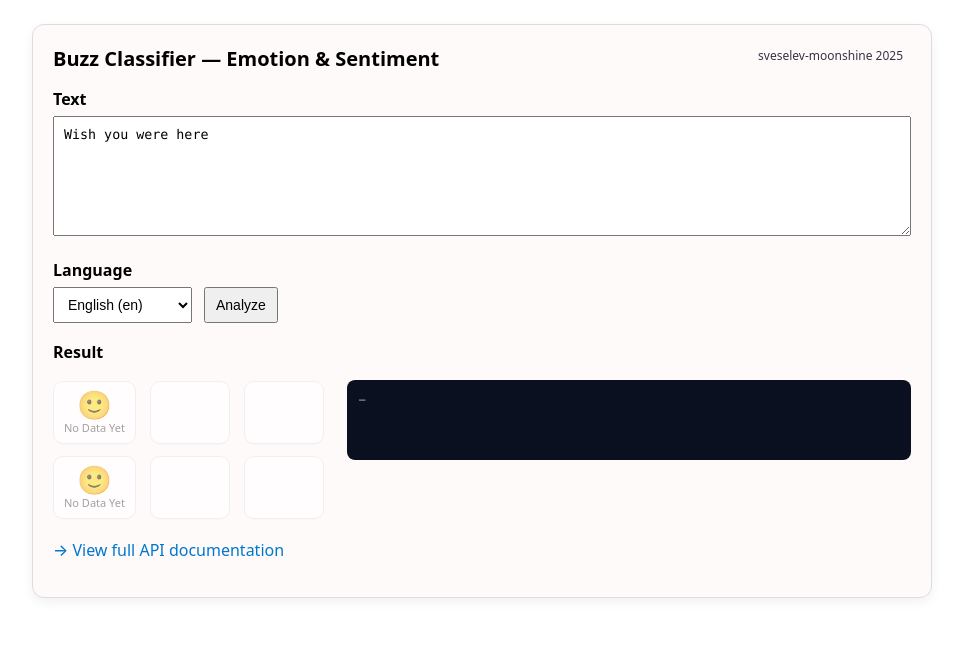
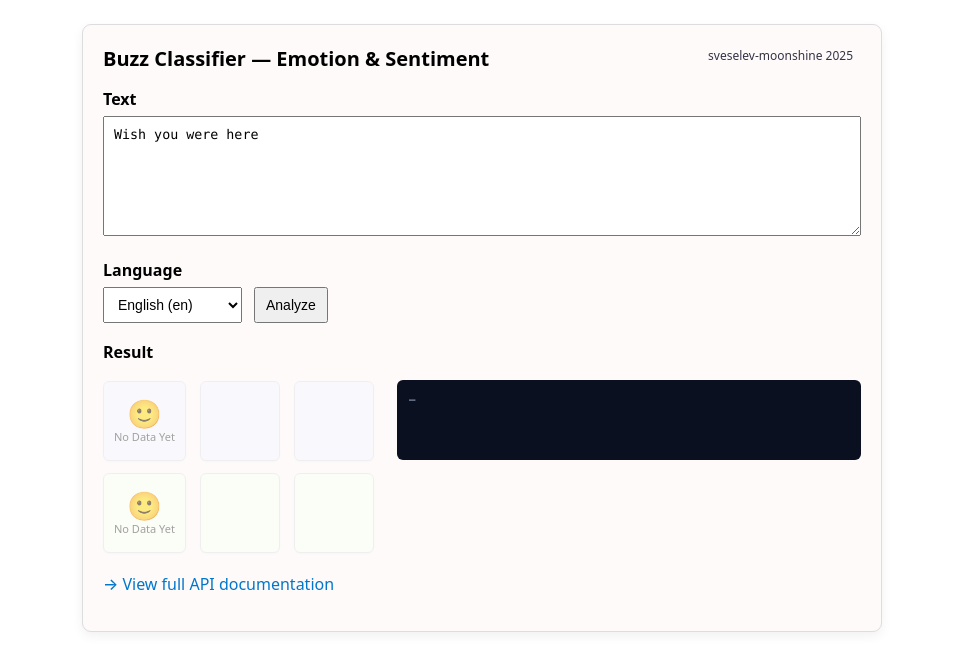
Before and after one commit to sveselev/moonshine, a Spring Boot app: page /buzz-ui.html in a window 1280 px wide. Shown: the top 671 px of the page, without its empty margins (158-1121 px from the left). Run offline with Spring Boot 4, Linux system fonts and the light colour scheme; some of the project's set-up classes (security, data sources, template engines, error pages and the like) are left out, and stand-ins take their place; some libraries are stand-ins or nearby versions.

Commit message:
buzz - small improve

```diff
--- a/buzz/src/main/resources/static/buzz-ui.html
+++ b/buzz/src/main/resources/static/buzz-ui.html
@@ -8,26 +8,28 @@
     <style>
       *, *::before, *::after { box-sizing: border-box; }
       body { font-family: system-ui, -apple-system, Segoe UI, Roboto, sans-serif; margin: 24px; }
-      .card { max-width: 900px; margin: 0 auto; border: 1px solid #ddd; border-radius: 12px; padding: 20px; box-shadow: 0 4px 12px rgba(0,0,0,.06); background-color: snow; }
+      .card { max-width: 800px; margin: 0 auto; border: 1px solid #ddd; border-radius: 9px; padding: 20px; box-shadow: 0 4px 12px rgba(0,0,0,.06); background-color: snow; }
       h1 { font-size: 20px; margin: 0 0 16px; }
       label { font-weight: 600; display: block; margin: 12px 0 6px; }
       textarea { width: 100%; min-height: 120px; padding: 10px; font-family: ui-monospace, SFMono-Regular, Menlo, Consolas, monospace; }
       select, button, input[type=text] { padding: 8px 10px; font-size: 14px; }
       .row { display: flex; gap: 12px; align-items: center; flex-wrap: wrap; }
       .row > * { margin: 6px 0; }
-      .out { background: #0b1020; color: #c9e2ff; white-space: pre-wrap; padding: 12px; border-radius: 8px; min-height: 80px; overflow:auto; font-family: monaco, SFMono-Regular, Menlo, Consolas, monospace; font-size: 8pt; line-height: 1.5; }
+      .out { background: #0b1020; color: #c9e2ff; white-space: pre-wrap; padding: 12px; border-radius: 6px; min-height: 80px; overflow:auto; font-family: monaco, SFMono-Regular, Menlo, Consolas, monospace; font-size: 8pt; line-height: 1.5; }
       .muted { color: #666; font-size: 12px; display: none }
       .tag { display:inline-block; color:#334; padding:2px 8px; border-radius:999px; font-size:12px; margin-left:8px; font-weight: 160; float: right; }
       /* --- Visualization of parsed JSON scores --- */
       .viz { margin-top: 0; }
       .tiles { display: flex; gap: 14px; align-items: stretch; flex-wrap: wrap; margin: 12px 0 4px; }
-      .tile { display: flex; flex-direction: column; align-items: center; justify-content: center; min-width: 80px; padding: 8px 10px; border: 1px solid #e5e7eb; border-radius: 10px; background: #fff; box-shadow: 0 1px 2px rgba(0,0,0,.03); }
+      .tile { display: flex; flex-direction: column; align-items: center; justify-content: center; min-height: 80px; min-width: 80px; padding: 8px 10px; border: 1px solid #e5e7eb; border-radius: 6px; background: #fff; box-shadow: 0 1px 2px rgba(0,0,0,.03); }
+      .tiles.emotions .tile { background: #f6f9ff; }
+      .tiles.sentiment .tile { background: #f9fff6; }
       .tile .emoji { font-size: 28px; line-height: 1; }
       .tile .score { font-size: 12px; color: #334; margin-top: 4px; }
       .tile .label { font-size: 11px; color: #666; text-transform: capitalize; margin-top: 2px; }
       .results { display: flex; gap: 12px; align-items: stretch; flex-wrap: wrap; }
       .results .viz { flex: 1 1 280px; }
-      .results .full-score { flex: 2 1 560px; min-width: 420px; }
+      .results .full-score { flex: 2 1 460px; min-width: 320px; }
       .full-score .out { width: 100%; }
     </style>
   </head>
@@ -140,7 +142,7 @@
 
                 return (
                   <div className="viz">
-                    <div className="tiles">
+                    <div className="tiles emotions">
                       {emoTiles.length > 0 ? (
                         emoTiles.map(([k,v]) => (
                           <div key={'e'+k} className="tile">
@@ -161,7 +163,7 @@
                       )}
                     </div>
 
-                    <div className="tiles">
+                    <div className="tiles sentiment">
                       {sentTiles.length > 0 ? (
                         sentTiles.map(([k,v]) => (
                           <div key={'s'+k} className="tile">
```
Also changed, not shown: .github/workflows/keepalive.yml.
